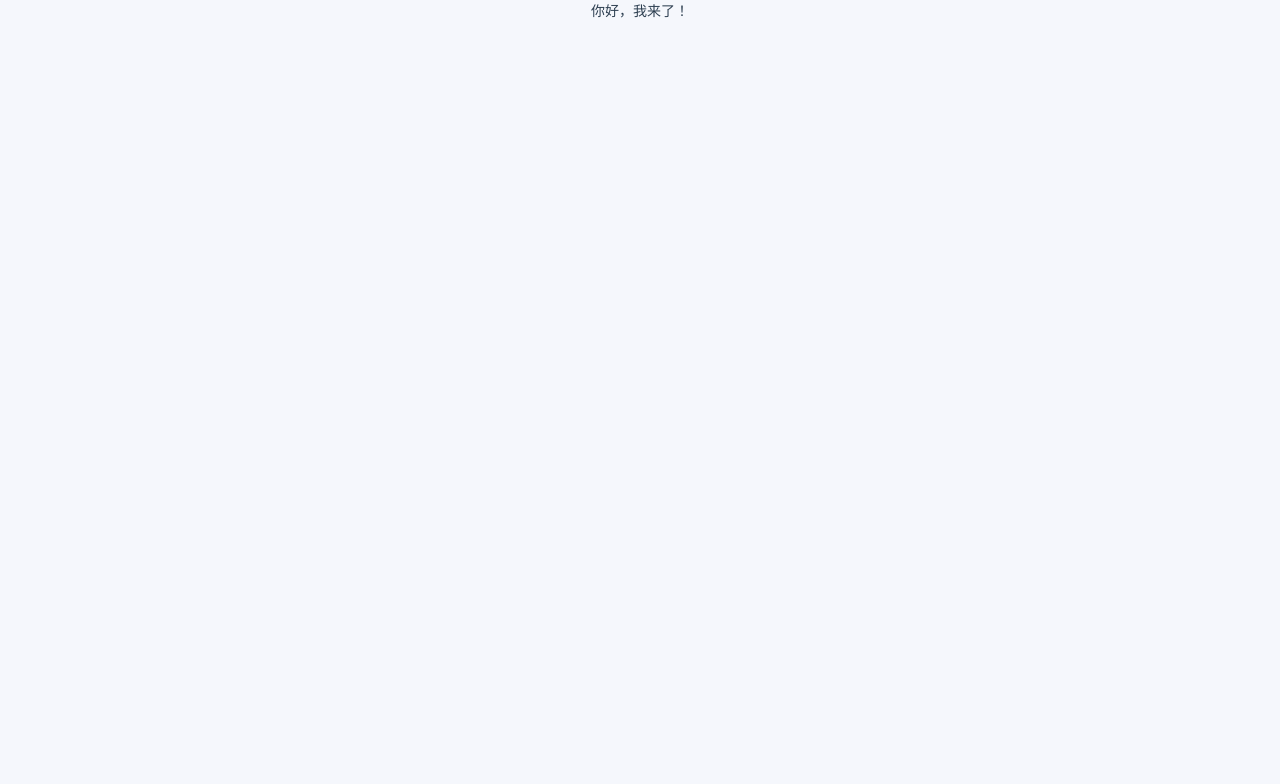
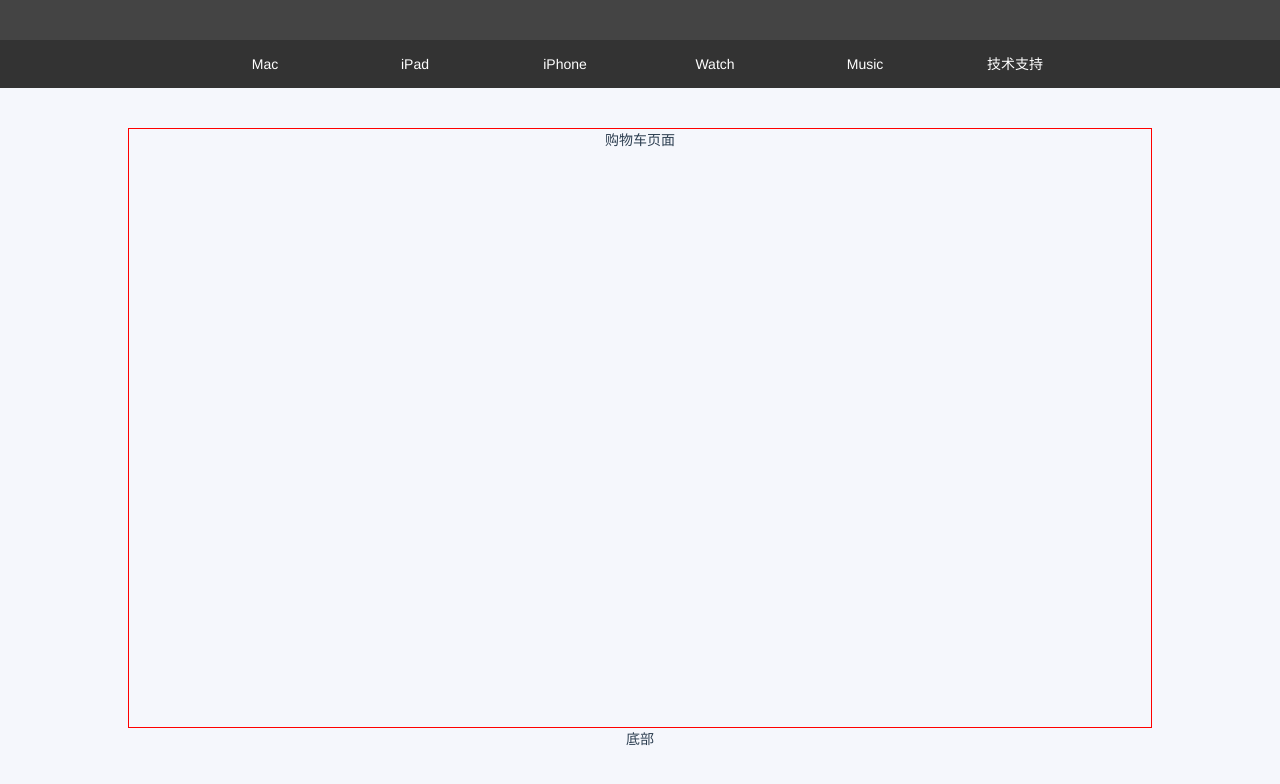
Before and after one commit to Tang123jie/mall_app, a Vue app: page /cart in a window 1280 px wide. Shown: the top 784 px of the page. Built offline with nearby package versions, Linux system fonts and the light colour scheme.

Commit message:
https://github.com/Tang123jie/mall_app.git

```diff
--- a/src/views/Cart.vue
+++ b/src/views/Cart.vue
@@ -1,19 +1,41 @@
 <template>
 	<div>
-		{{ msg }}
+		<nav-header></nav-header>
+		<div class="cart_t">
+		<span>购物车页面</span>
+		</div>
+		<nav-footer></nav-footer>
 	</div>
 </template>
 
 <script>
+    import './../assets/css/base.css'
+	import './../assets/css/product.css'
+	import NavHeader from '@/components/NavHeader.vue'
+	import NavFooter from '@/components/NavFooter.vue'
+	import NavBread from '@/components/NavBread.vue'
+	import axios from 'axios'
 	export default {
 		data() {
 			return{
 				msg:'你好，我来了！'
 			}
+		},
+		components: {
+			NavHeader,
+			NavFooter,
+			NavBread
 		}
 	}
 </script>
 
 <style>
+.cart_t{
+	width:80%;
+	height:600px;
+	border:solid 1px red;
+	margin:0 auto;
+	margin-top: 40px;
+}
 
 </style>
--- a/src/views/GoodsList.vue
+++ b/src/views/GoodsList.vue
@@ -41,7 +41,7 @@
 										<div class="number">{{ item.productId }}</div>
 										<div class="price">{{ item.productPrice }}</div>
 										<div class="btn-area">
-											<a href="javascript:;" class="btn btn--m">加入购物车</a>
+											<router-link to="/cart" class="btn btn--m">加入购物车</router-link>
 										</div>
 									</div>
 								</li>
```
Also changed, not shown: 1 other file (tests, documents, lock files or other folders).
